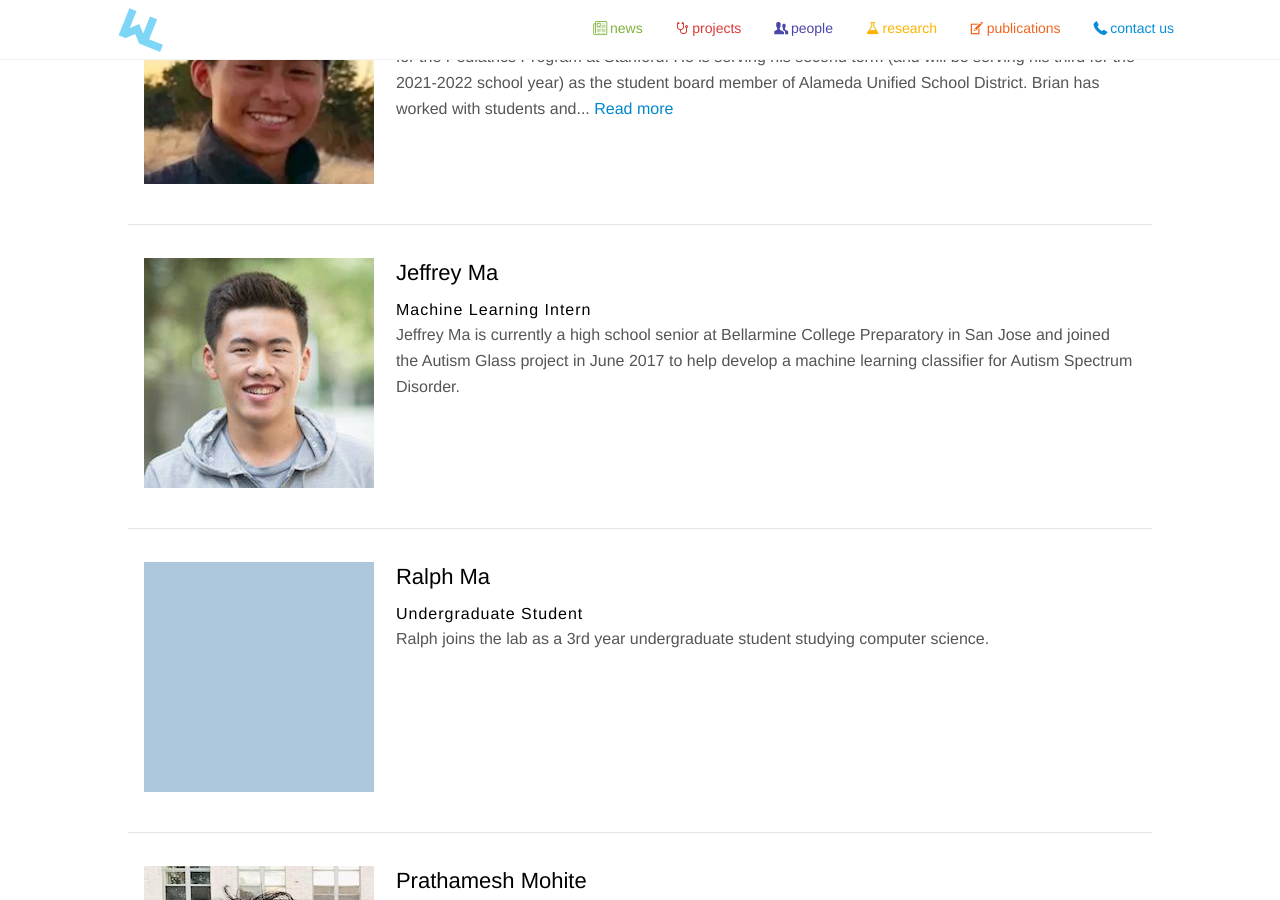
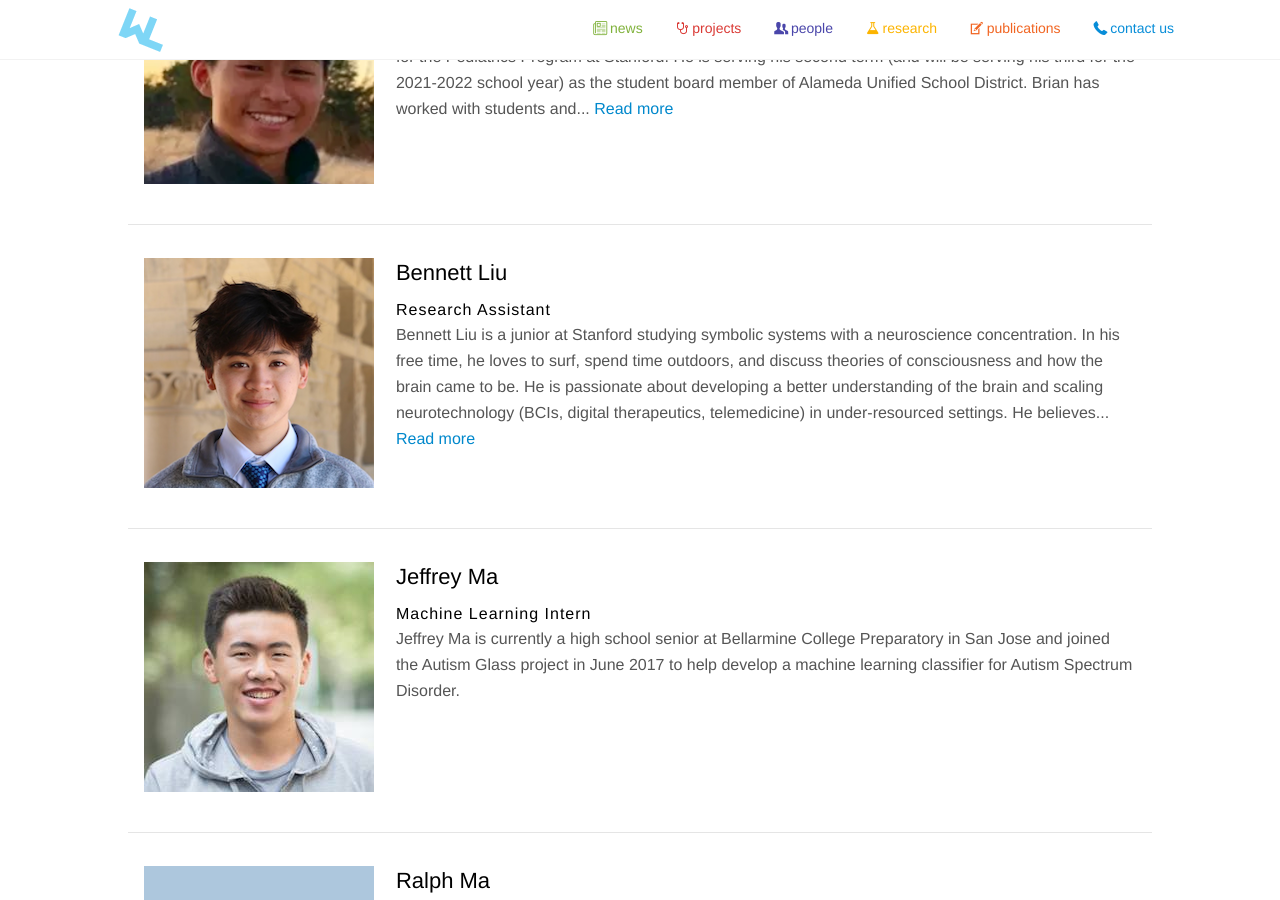
Before and after one commit to walllab/walllab.github.io, a Jekyll site: the page built from people/interns/index.html, in a window 1280 px wide and 900 px high, scrolled down 4502 px. Built offline with Jekyll 4.4.1, drawn with Linux system fonts in a browser that asks for light colours.

Commit message:
Update people and images from wall.stanford.edu latest version

```diff
--- /dev/null
+++ b/people/interns/bennettl/index.md
@@ -0,0 +1,14 @@
+---
+layout: intern
+position: Research Assistant
+first_name: Bennett
+last_name: Liu
+email_prefix: bennettl
+email_suffix: stanford, edu
+website:
+phone:
+fax:
+picture: bennettl.png
+---
+
+Bennett Liu is a junior at Stanford studying symbolic systems with a neuroscience concentration. In his free time, he loves to surf, spend time outdoors, and discuss theories of consciousness and how the brain came to be. He is passionate about developing a better understanding of the brain and scaling neurotechnology (BCIs, digital therapeutics, telemedicine) in under-resourced settings. He believes these interventions can have great reach and impact on very large populations, and would love to spend his life delivering these aids to those who need it most.
```
Also changed, not shown: people/alumni/emilie/index.md (renamed from people/current/emilie/index.md, +1 -1 lines), people/alumni/maya/index.md (renamed from people/current/maya/index.md, +1 -1 lines), people/alumni/rose/index.md (renamed from people/current/rose/index.md, +1 -1 lines), people/alumni/yordan/index.md (renamed from people/current/yordan/index.md, +1 -1 lines), people/current/mayam/index.md (added, +13 -0 lines), assets/images/bios/bennettl.png (added), assets/images/bios/mayam.jpg (added).
